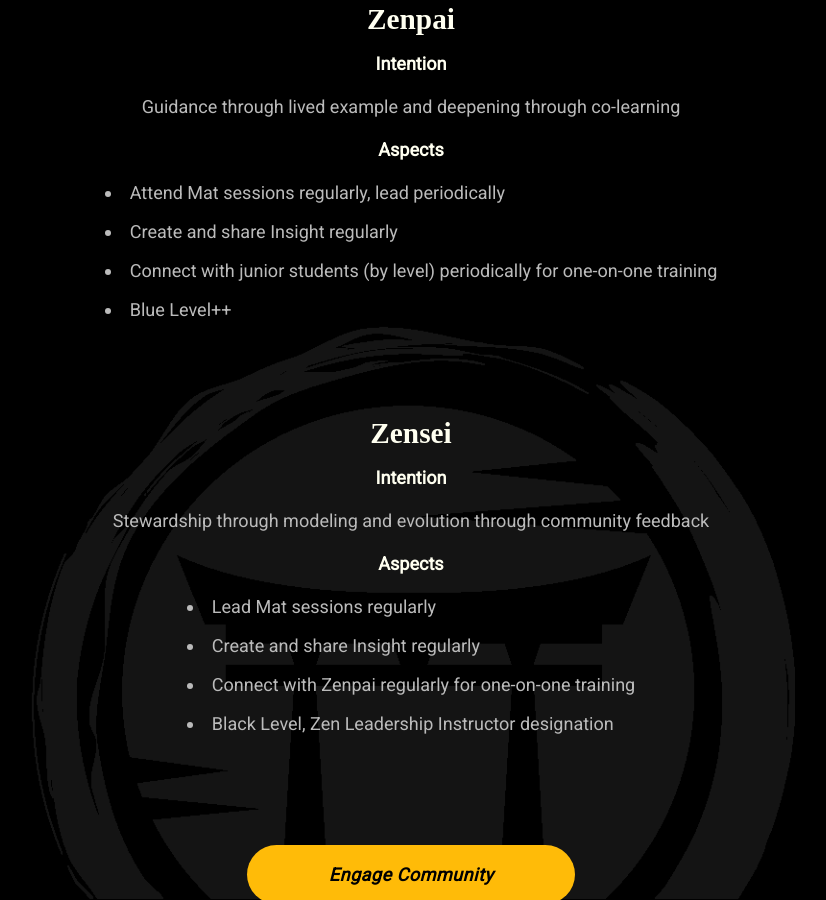
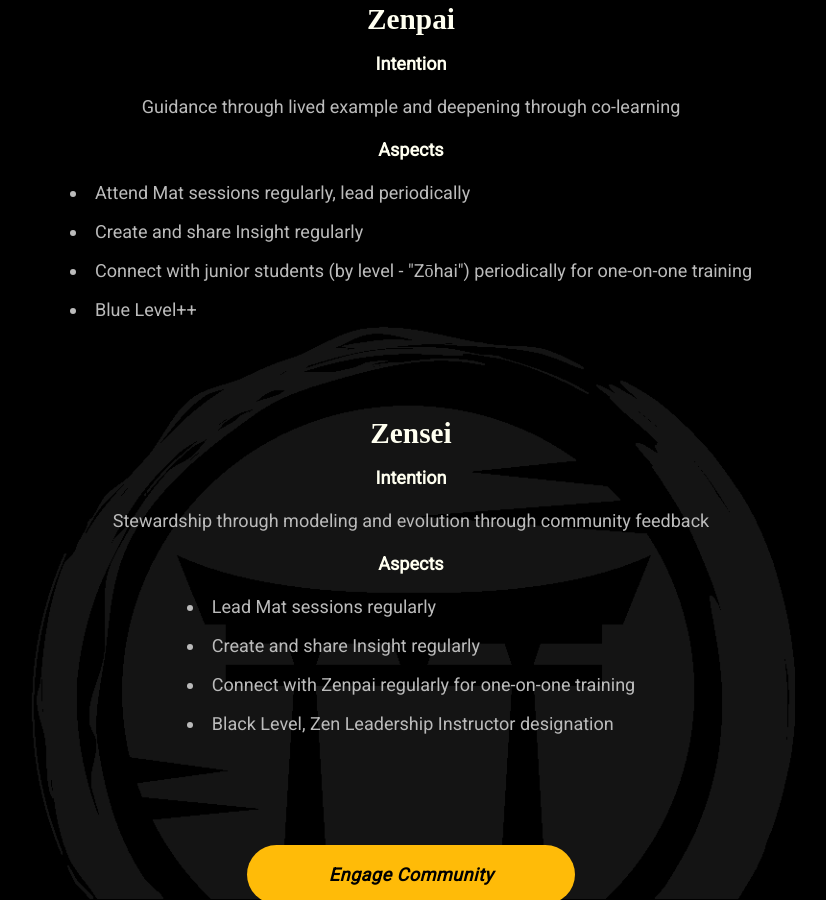
Before and after one commit to mindset-dojo/mindset-dojo.github.io, a Jekyll site: the page built from program.md, in a window 1280 px wide and 900 px high, scrolled down 6440 px. Shown: the whole window, without its empty margins (229-1055 px from the left). Built offline with Jekyll 4.4.1, drawn with Linux system fonts in a browser that asks for light colours; some web fonts are replaced.

Commit message:
feat: Introduce Zōhai as informal language

```diff
--- a/_data/program.yaml
+++ b/_data/program.yaml
@@ -198,7 +198,7 @@
     aspects:
       - label: Attend Mat sessions regularly, lead periodically
       - label: Create and share Insight regularly
-      - label: Connect with junior students (by level) periodically for one-on-one training
+      - label: 'Connect with junior students (by level - "Zōhai") periodically for one-on-one training'
       - label: Blue Level++
   - label: Zensei
     intention: Stewardship through modeling and evolution through community feedback
```
